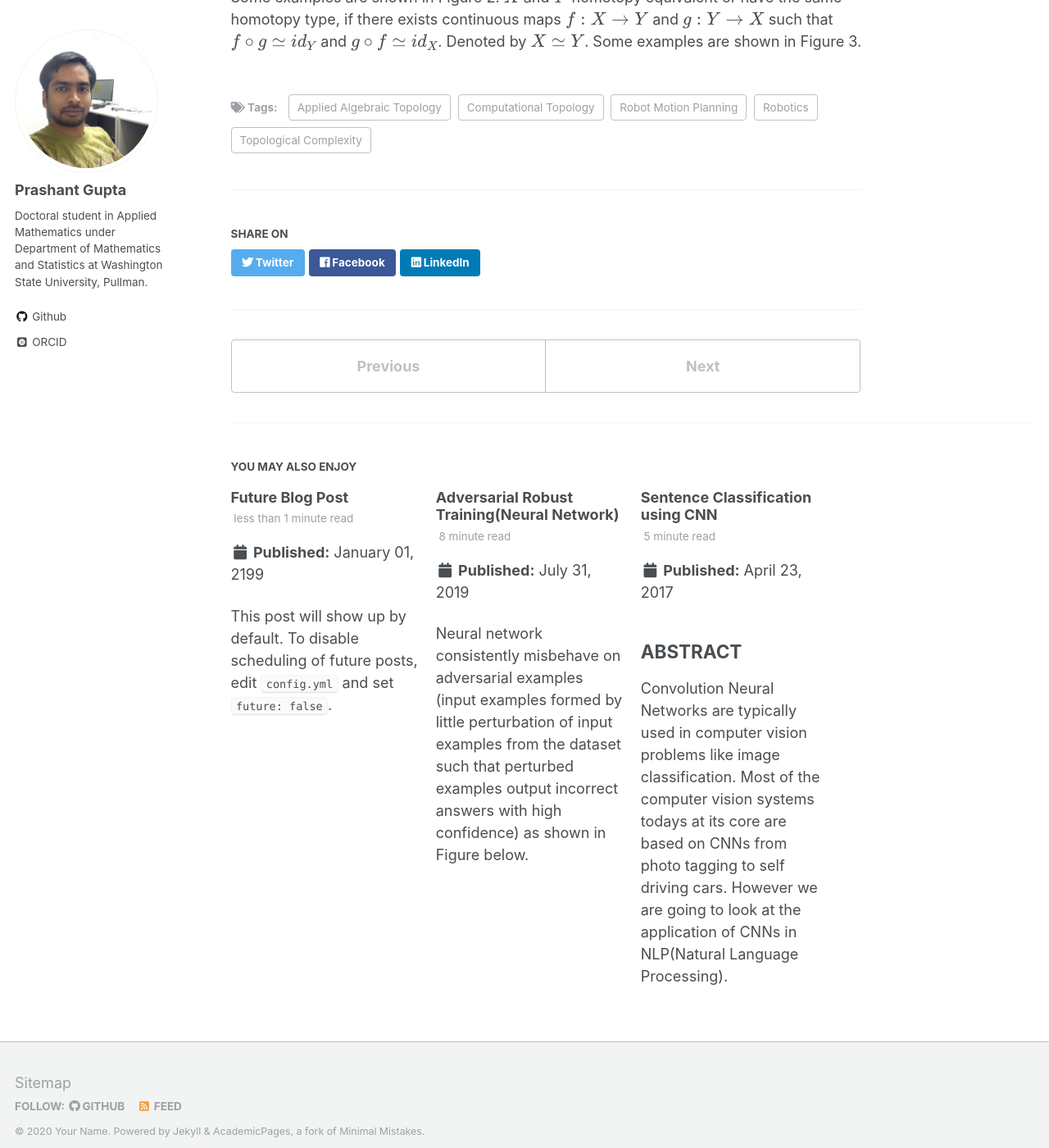
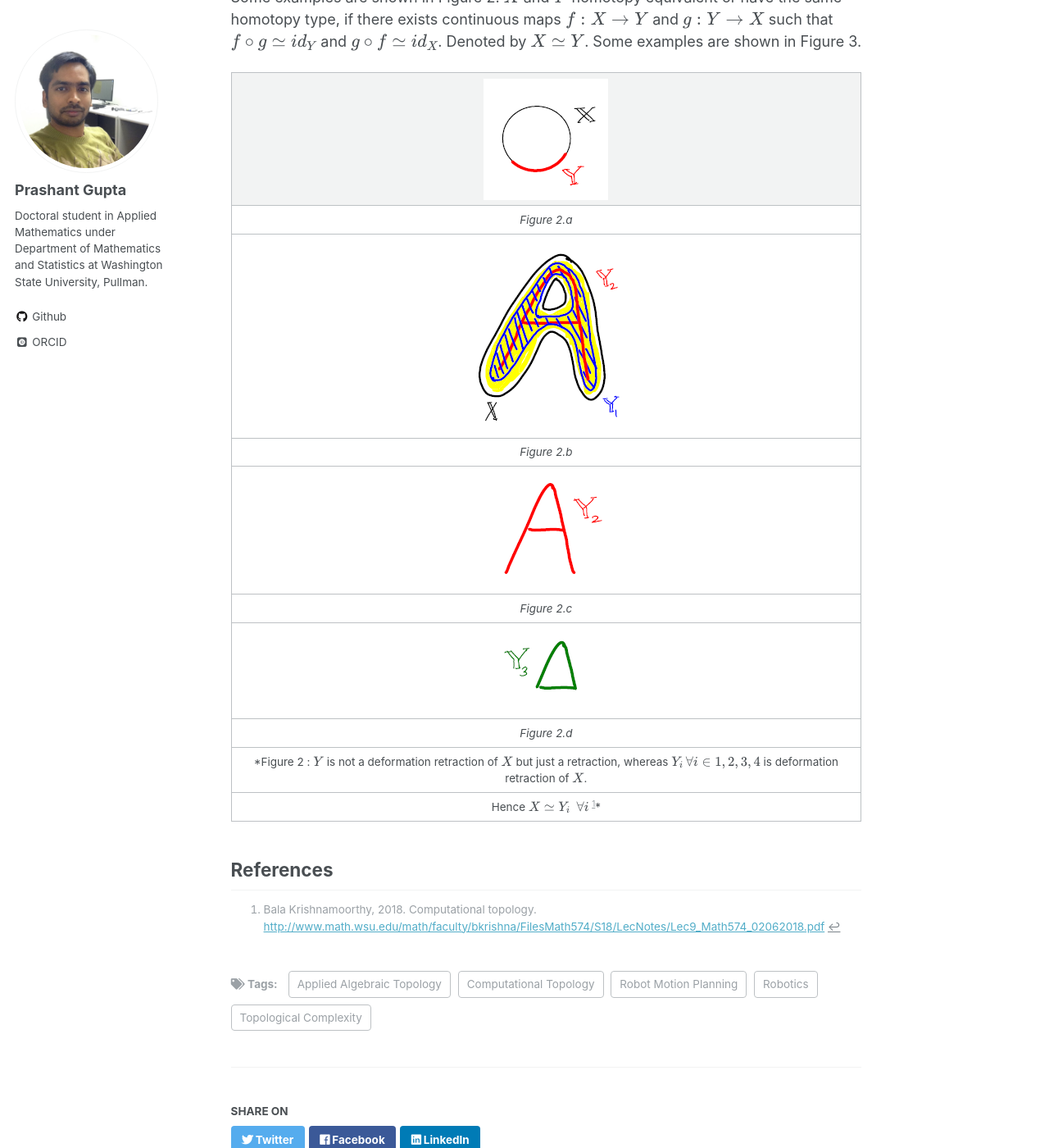
Before and after one commit to pragup/pragup.github.io, a Jekyll site: the page built from _posts/2020-03-08-Topological-Robot-Motion-Planning.md, in a window 1280 px wide and 1400 px high, scrolled down 1888 px. Shown: the whole window at 82% size. Built offline with Jekyll 4.4.1, drawn with Linux system fonts in a browser that asks for light colours; some web fonts are replaced; formulas are drawn with MathJax 3; some of the changed text lies outside the part shown.

Commit message:
updating section 2 and references !!!!

```diff
--- a/_posts/2020-03-08-Topological-Robot-Motion-Planning.md
+++ b/_posts/2020-03-08-Topological-Robot-Motion-Planning.md
@@ -18,7 +18,7 @@ In general, $X$ is determined by real parameters which can be stated as a subset
 
 Examples:
 
-Robot Arm; Latombe, 1991. Robot arm consists of $4$ bars with endpoints as revolving joints as shown in Figure 1. If the bar is only allowed motion in a $2$ dimensional plane.
+Robot Arm; Latombe, 1991. Robot arm consists of $4$ bars with endpoints as revolving joints as shown in Figure 1 [Figure 1]. If the bar is only allowed motion in a $2$ dimensional plane.
 Then each bar is allowed to move in a circle ($S^1$) independently and its configuration space is $X =  S^1 \times S^1 \times S^1 \times S^1$ i.e a $4$-dimensional torus.
 If each bar is allowed motion in $3$ dimension then its configuration space is $X =  S^2 \times S^2 \times S^2 \times S^2$. Note: self-intersection of the arm is allowed.
 
@@ -56,3 +56,38 @@ is a retraction. An example is shown in Figure 2.a .$Y$ is a deformation retract
 identity map ${id}_{X}$ on $X$ i.e $$r \simeq {id}_{X}$$. Deformation retraction implies homotopy equivalence between topological space $X \simeq Y$. Some examples are shown in
 Figure 2. $X$ and $Y$ homotopy equivalent or have the same homotopy type, if there exists continuous maps $f: X \to Y$ and $g: Y \to X$ such that $$f \circ g \simeq {id}_{Y}$$ and
 $$g \circ f \simeq {id}_{X}$$. Denoted by $X \simeq Y$. Some examples are shown in Figure 3.
+
+|![Figure 2a]( https://pragup.github.io/images/topologyrobotmotionplanning_Figure2a.PNG)|
+|:--:|
+| *Figure 2.a* |
+|![Figure 2b]( https://pragup.github.io/images/topologyrobotmotionplanning_Figure2b.PNG)|
+|:--:|
+| *Figure 2.b* |
+|![Figure 2c]( https://pragup.github.io/images/topologyrobotmotionplanning_Figure2c.PNG)|
+|:--:|
+| *Figure 2.c* |
+|![Figure 2d]( https://pragup.github.io/images/topologyrobotmotionplanning_Figure2d.PNG)|
+|:--:|
+| *Figure 2.d* |
+| *Figure 2 : $Y$ is not a deformation retraction of $X$ but just a retraction, whereas $Y_i$ $\forall i \in {1, 2, 3, 4}$  is deformation retraction of $X$.
+Hence $$X \simeq Y_i ~~\forall i$$ [^Ba2018]*|
+
+
+
+
+
+## References ##
+
+[^Ra2018]: Ralph L. Cohen, , 2018. Algebraic topological aspects of morse theory. [http://virtualmath1.stanford.edu/~ralph/morsecourse/biglectures.pdf](http://virtualmath1.stanford.edu/~ralph/morsecourse/biglectures.pdf)
+
+[^AD1995]: A. Dold., 1995. Lectures on Algebraic Topology. Classics in Mathematics. Springer Berlin Heidelberg, 1995.
+
+[^Mi2014]: Michael Farber, 2014. Invitation to topological robotics.
+
+[^Mi2017]: Michael Farber, 2017. Configuration spaces and robot motion planning algorithms (Lecture Notes).
+
+[^Ba2018]: Bala Krishnamoorthy, 2018. Computational topology. [http://www.math.wsu.edu/math/faculty/bkrishna/FilesMath574/S18/LecNotes/Lec9_Math574_02062018.pdf](http://www.math.wsu.edu/math/faculty/bkrishna/FilesMath574/S18/LecNotes/Lec9_Math574_02062018.pdf)
+
+[^EH1966]: E. H. Spanier, 1966. Algebraic topology. McGraw Hill.
+
+[^Wi2019]: Wikipedia contributors, accessed 8-December-2019. Morse theory — Wikipedia, the free encyclopedia. [https://en.wikipedia.org/w/index.php?title=Morse_theory&oldid=925851127](https://en.wikipedia.org/w/index.php?title=Morse_theory&oldid=925851127)
```
